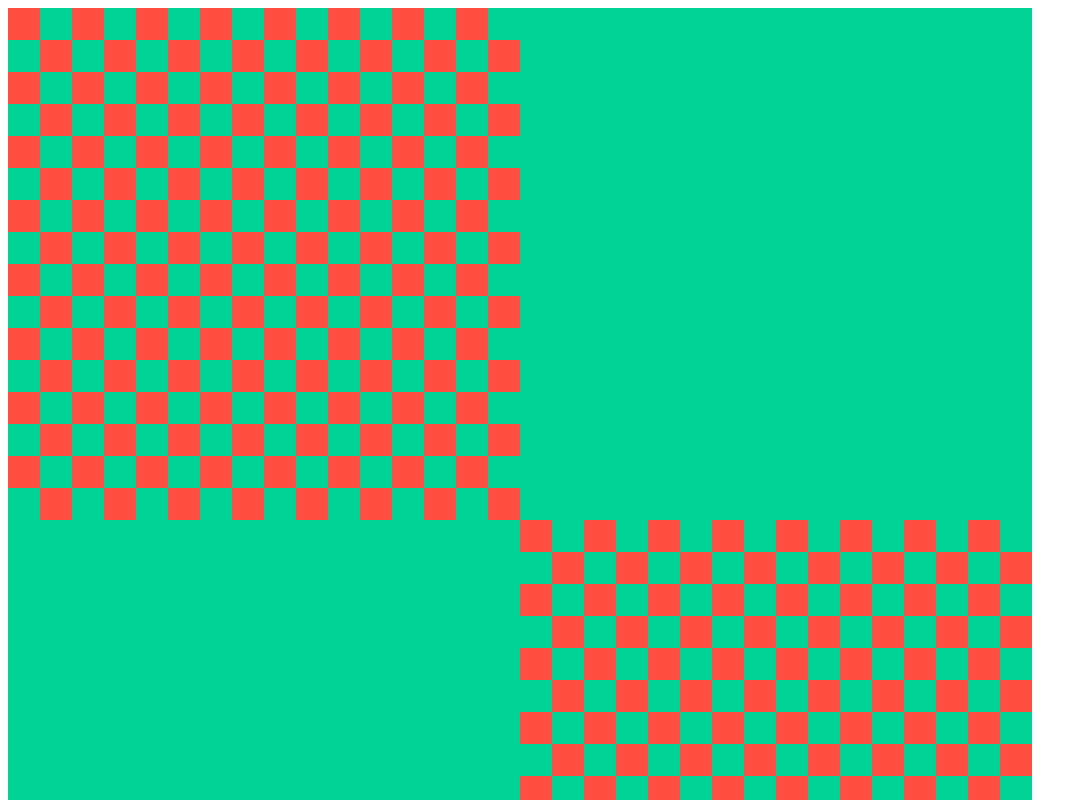
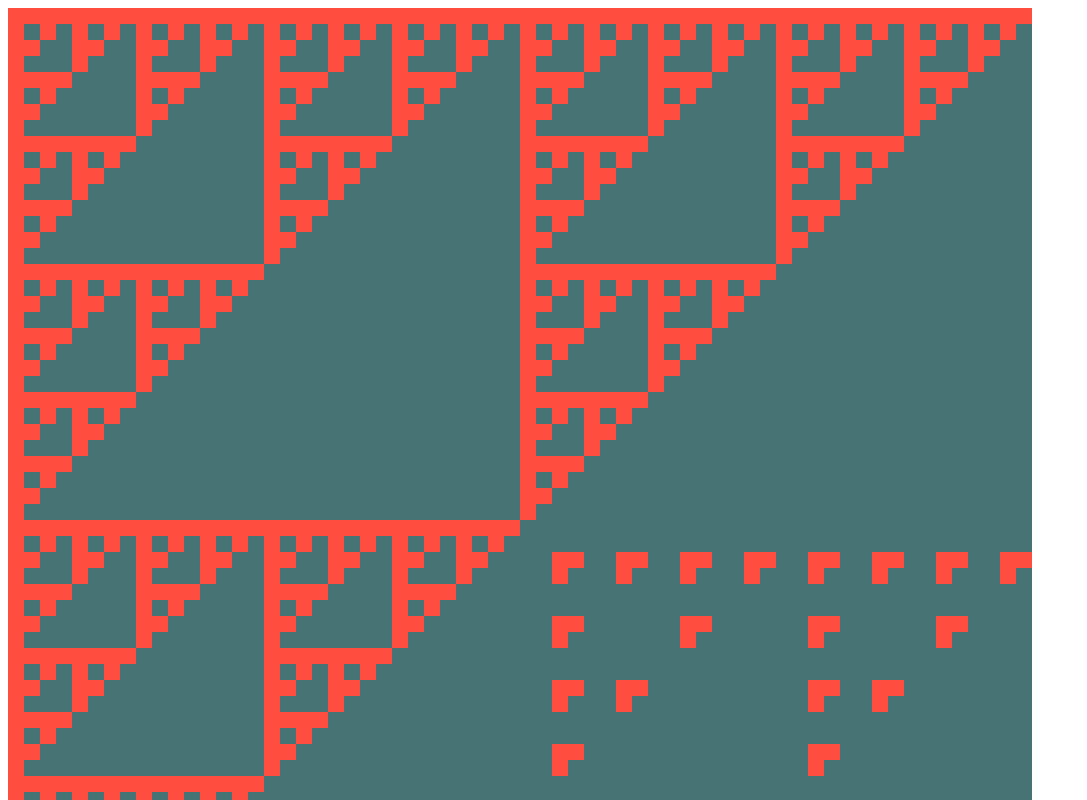
Before and after one commit to kmooney/patterns, a plain HTML site: page index.html in a window 1280 px wide. Shown: the top 800 px of the page, without its empty margins (0-1087 px from the left). Drawn offline with Linux system fonts and the light colour scheme; animation ran at ten frames a second.

Commit message:
done for now

```diff
--- a/index.html
+++ b/index.html
@@ -5,18 +5,17 @@
     <canvas id="can" width="1024" height="1024">
     <script>
         const context = can.getContext('2d');
-        let fillStyle = 'rgb(0,211,149)';
         let bgStyle = 'rgb(255,77,64)';
+        let fillStyles = ['rgb(0,211,149)', 'rgb(0,175,141)', 'rgb(0,110,113)', 'rgb(45,107,104)', 'rgb(71,115,117)'];
         function go(t) {
             context.fillStyle = bgStyle;
             context.fillRect(0,0,1024,1024);
-            context.fillStyle = fillStyle;
             let m = 1 + ((Math.trunc(t/150)) % 63);
-            console.log(m);
+            context.fillStyle=fillStyles[m % fillStyles.length];
+
             for (let x = 0; x < 256; x++) {
                 for (let y = 0; y < 256; y++) {
-
-                    if ((x ^ y) & m) {
+                    if ((x & y) % m) {
                         context.fillRect(x*16, y*16, 16, 16);
                     }
                 }
```
